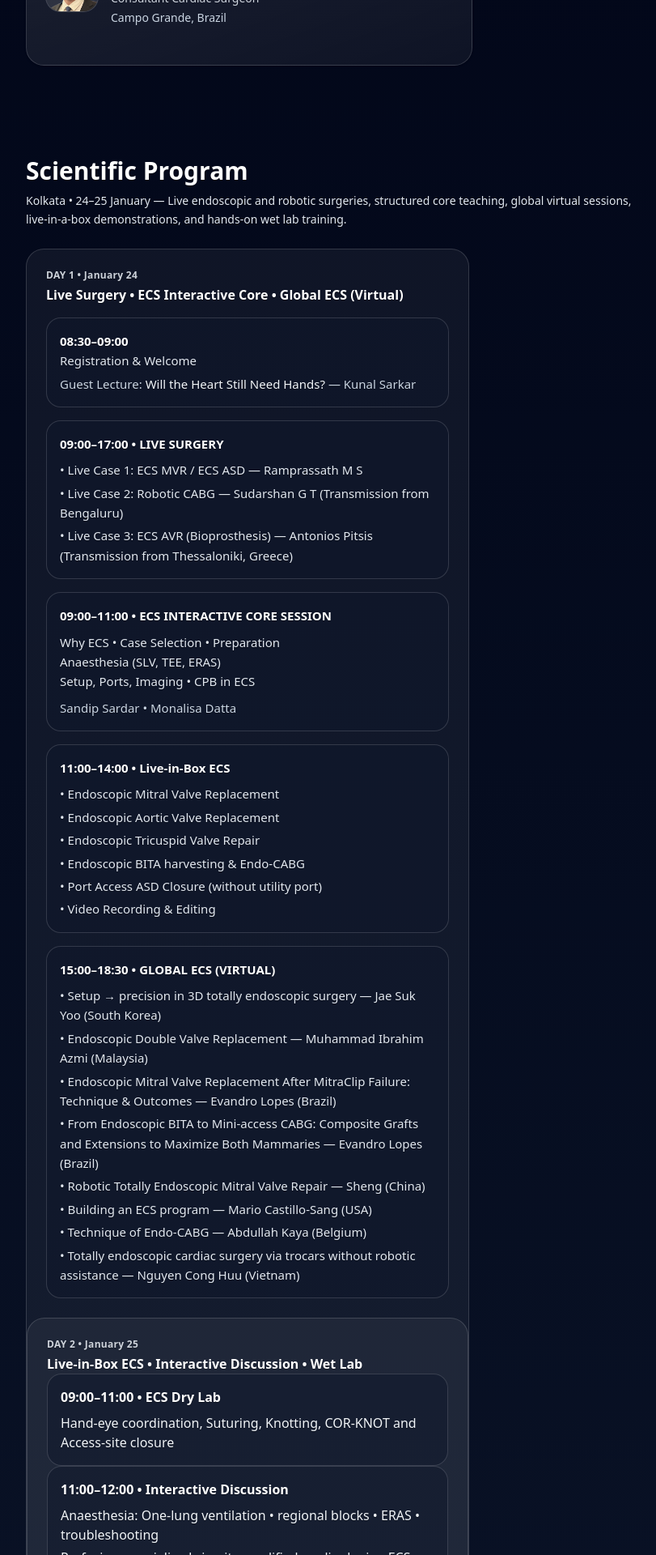
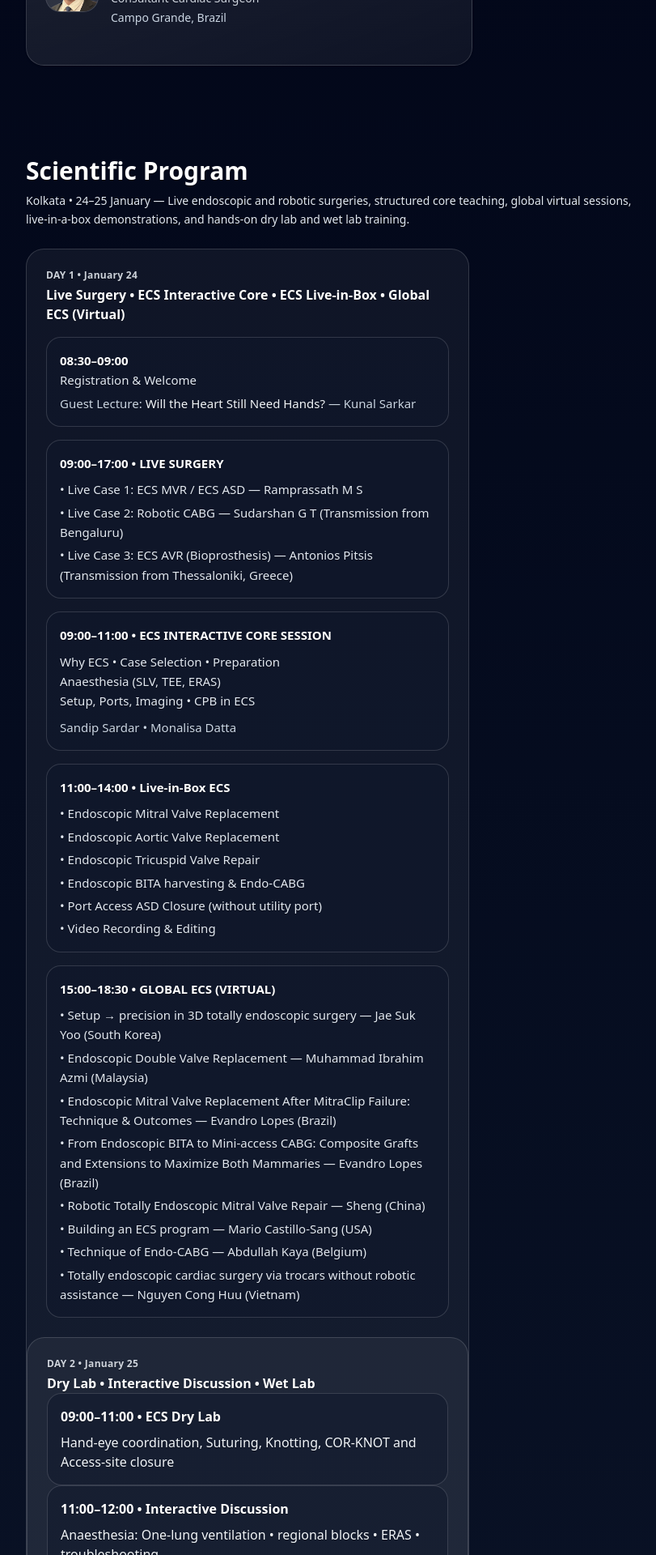
Before and after one commit to boe1981/ecs-edge, a Next.js app: page / in a window 1280 px wide. Shown: the part 4016-5936 px from the top of the page at 81% size, without its empty margins (48-859 px from the left). Built offline with nearby package versions, Linux system fonts and the light colour scheme.

Commit message:
Scientific Program

```diff
--- a/app/page.tsx
+++ b/app/page.tsx
@@ -614,7 +614,7 @@ export default function Page() {
     <h2 className="text-2xl font-semibold text-white md:text-3xl">Scientific Program</h2>
     <p className="mt-2 max-w-3xl text-sm leading-relaxed text-slate-200">
       Kolkata • 24–25 January — Live endoscopic and robotic surgeries, structured core teaching, global virtual sessions,
-      live-in-a-box demonstrations, and hands-on wet lab training.
+      live-in-a-box demonstrations, and hands-on dry lab and  wet lab training.
     </p>
   </div>
 
@@ -624,7 +624,7 @@ export default function Page() {
       <div className="p-6">
         <div className="text-xs font-semibold tracking-wide text-slate-200/90">DAY 1 • January 24</div>
         <div className="mt-1 text-base font-semibold text-white">
-          Live Surgery • ECS Interactive Core • Global ECS (Virtual)
+          Live Surgery • ECS Interactive Core • ECS Live-in-Box • Global ECS (Virtual)
         </div>
 
         <div className="mt-4 space-y-4 text-[15px] leading-relaxed text-slate-200">
@@ -690,7 +690,7 @@ export default function Page() {
       <div className="p-6">
         <div className="text-xs font-semibold tracking-wide text-slate-200/90">DAY 2 • January 25</div>
         <div className="mt-1 text-base font-semibold text-white">
-          Live-in-Box ECS • Interactive Discussion • Wet Lab
+          Dry Lab • Interactive Discussion • Wet Lab
         </div>
 
 <div className="rounded-2xl border border-white/15 bg-slate-900/50 p-4">
```
